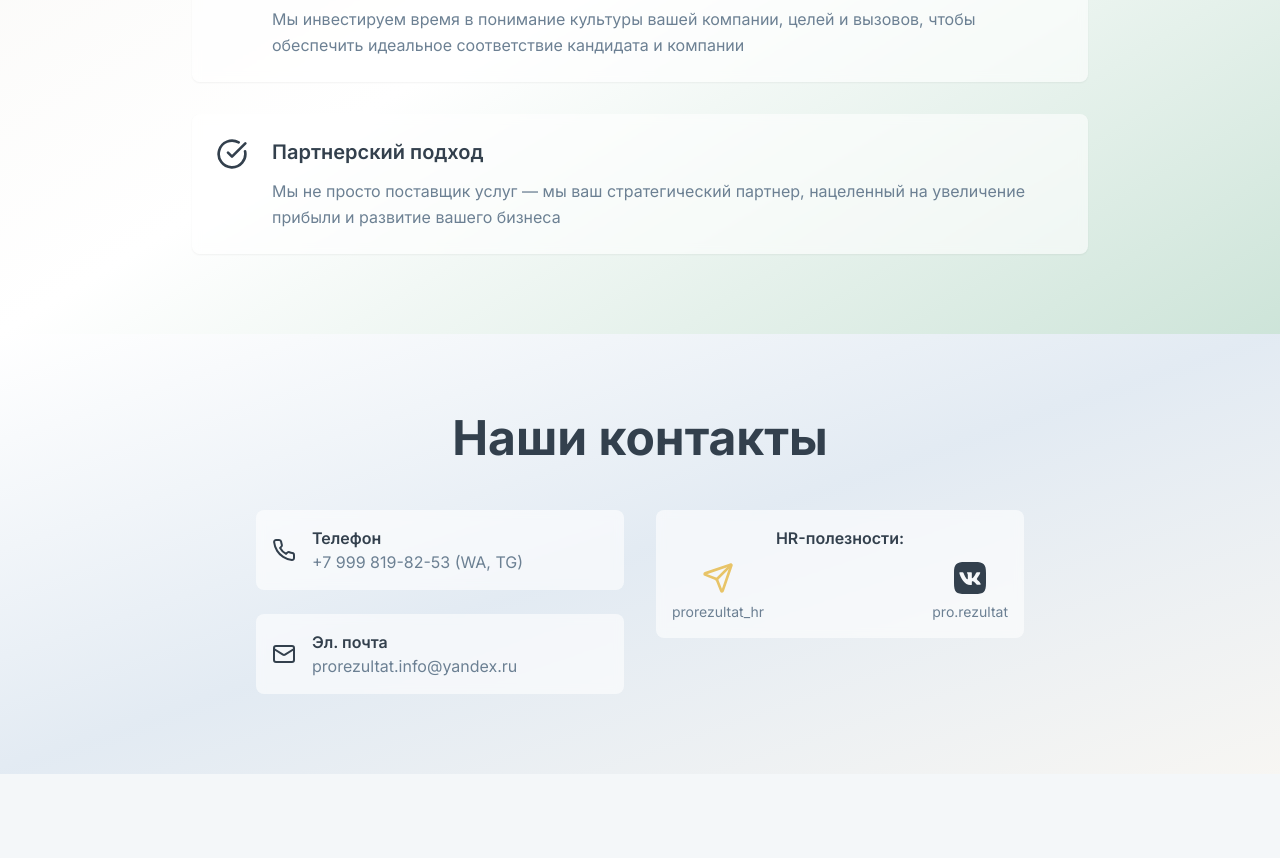
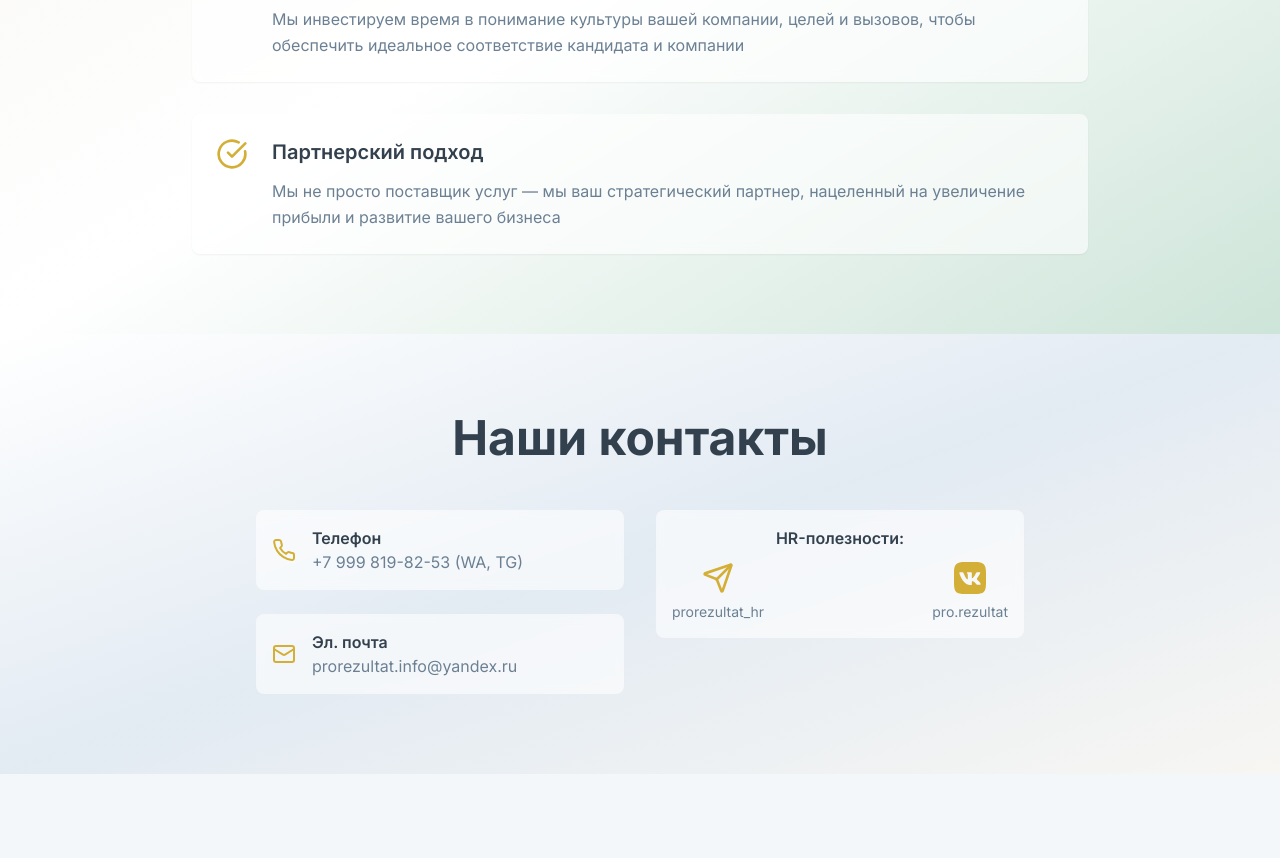
Before and after one commit to grunvald91/prorezultat-connect-careers, a React (Vite) app: page / in a window 1280 px wide. Shown: the part 2800-3658 px from the top of the page. Built offline with nearby package versions, Linux system fonts and the light colour scheme.

Commit message:
Fix icon gradient
Correctly apply the golden gradient to the icons themselves, not their backgrounds, in the "Why Us" and "Our Contacts" sections.

```diff
--- a/src/components/ContactSection.tsx
+++ b/src/components/ContactSection.tsx
@@ -12,7 +12,7 @@ const ContactSection = () => {
           <div className="grid md:grid-cols-2 gap-8 max-w-3xl mx-auto">
             <div className="space-y-6">
               <div className="flex items-center gap-4 p-4 bg-white/60 rounded-lg backdrop-blur-sm">
-                <Phone className="w-6 h-6 flex-shrink-0" style={{ background: 'linear-gradient(135deg, #D4AF37, #B8860B, #8B6914)', WebkitBackgroundClip: 'text', WebkitTextFillColor: 'transparent', backgroundImage: 'linear-gradient(135deg, #D4AF37, #B8860B, #8B6914)' }} />
+                <Phone className="w-6 h-6 flex-shrink-0" style={{ color: '#D4AF37' }} />
                 <div className="text-left">
                   <div className="font-semibold text-foreground">Телефон</div>
                   <a
@@ -25,7 +25,7 @@ const ContactSection = () => {
               </div>
 
               <div className="flex items-center gap-4 p-4 bg-white/60 rounded-lg backdrop-blur-sm">
-                <Mail className="w-6 h-6 flex-shrink-0" style={{ background: 'linear-gradient(135deg, #D4AF37, #B8860B, #8B6914)', WebkitBackgroundClip: 'text', WebkitTextFillColor: 'transparent', backgroundImage: 'linear-gradient(135deg, #D4AF37, #B8860B, #8B6914)' }} />
+                <Mail className="w-6 h-6 flex-shrink-0" style={{ color: '#D4AF37' }} />
                 <div className="text-left">
                   <div className="font-semibold text-foreground">Эл. почта</div>
                   <a
@@ -49,7 +49,7 @@ const ContactSection = () => {
                       rel="noopener noreferrer"
                       className="text-accent hover:text-warm-salmon transition-colors"
                     >
-                      <Send className="w-8 h-8" style={{ background: 'linear-gradient(135deg, #D4AF37, #B8860B, #8B6914)', WebkitBackgroundClip: 'text', WebkitTextFillColor: 'transparent', backgroundImage: 'linear-gradient(135deg, #D4AF37, #B8860B, #8B6914)' }} />
+                      <Send className="w-8 h-8" style={{ color: '#D4AF37' }} />
                     </a>
                     <a
                       href="https://t.me/prorezultat_hr"
@@ -65,7 +65,8 @@ const ContactSection = () => {
                       href="https://vk.com/pro.rezultat"
                       target="_blank"
                       rel="noopener noreferrer"
-                      className="hover:opacity-80 transition-colors" style={{ background: 'linear-gradient(135deg, #D4AF37, #B8860B, #8B6914)', WebkitBackgroundClip: 'text', WebkitTextFillColor: 'transparent', backgroundImage: 'linear-gradient(135deg, #D4AF37, #B8860B, #8B6914)' }}
+                      className="hover:opacity-80 transition-colors"
+                      style={{ color: '#D4AF37' }}
                     >
                       <svg className="w-8 h-8" viewBox="0 0 24 24" fill="currentColor">
                         <path d="M15.684 0H8.316C1.592 0 0 1.592 0 8.316v7.368C0 22.408 1.592 24 8.316 24h7.368C22.408 24 24 22.408 24 15.684V8.316C24 1.592 22.408 0 15.684 0zm3.692 17.123h-1.744c-.66 0-.864-.525-2.05-1.727-1.033-1.033-1.49-.933-1.744-.933-.356 0-.458.102-.458.593v1.575c0 .424-.135.678-1.253.678-1.846 0-3.896-1.118-5.335-3.202C4.624 10.857 4.03 8.57 4.03 8.096c0-.254.102-.491.593-.491h1.744c.441 0 .61.203.78.678.863 2.49 2.303 4.675 2.896 4.675.22 0 .322-.102.322-.66V9.721c-.068-1.186-.695-1.287-.695-1.71 0-.203.169-.407.441-.407h2.744c.373 0 .508.203.508.644v3.473c0 .373.169.508.271.508.22 0 .407-.135.813-.542 1.254-1.406 2.151-3.574 2.151-3.574.119-.254.322-.491.763-.491h1.744c.525 0 .644.271.525.644-.22 1.017-2.354 4.031-2.354 4.031-.186.305-.254.44 0 .763.186.254.796.78 1.203 1.253.745.847 1.32 1.558 1.473 2.05.169.525-.085.78-.576.78z"/>
--- a/src/components/WhyUsSection.tsx
+++ b/src/components/WhyUsSection.tsx
@@ -36,7 +36,7 @@ const WhyUsSection = () => {
               className="flex items-start gap-6 p-6 rounded-lg bg-white/60 backdrop-blur-sm hover:bg-white/80 transition-all duration-300 shadow-sm hover:shadow-md"
             >
               <div className="flex-shrink-0">
-                <CheckCircle className="w-8 h-8" style={{ background: 'linear-gradient(135deg, #D4AF37, #B8860B, #8B6914)', WebkitBackgroundClip: 'text', WebkitTextFillColor: 'transparent', backgroundImage: 'linear-gradient(135deg, #D4AF37, #B8860B, #8B6914)' }} />
+                <CheckCircle className="w-8 h-8" style={{ color: '#D4AF37' }} />
               </div>
               <div>
                 <h3 className="text-xl font-semibold mb-3 text-foreground">
```
